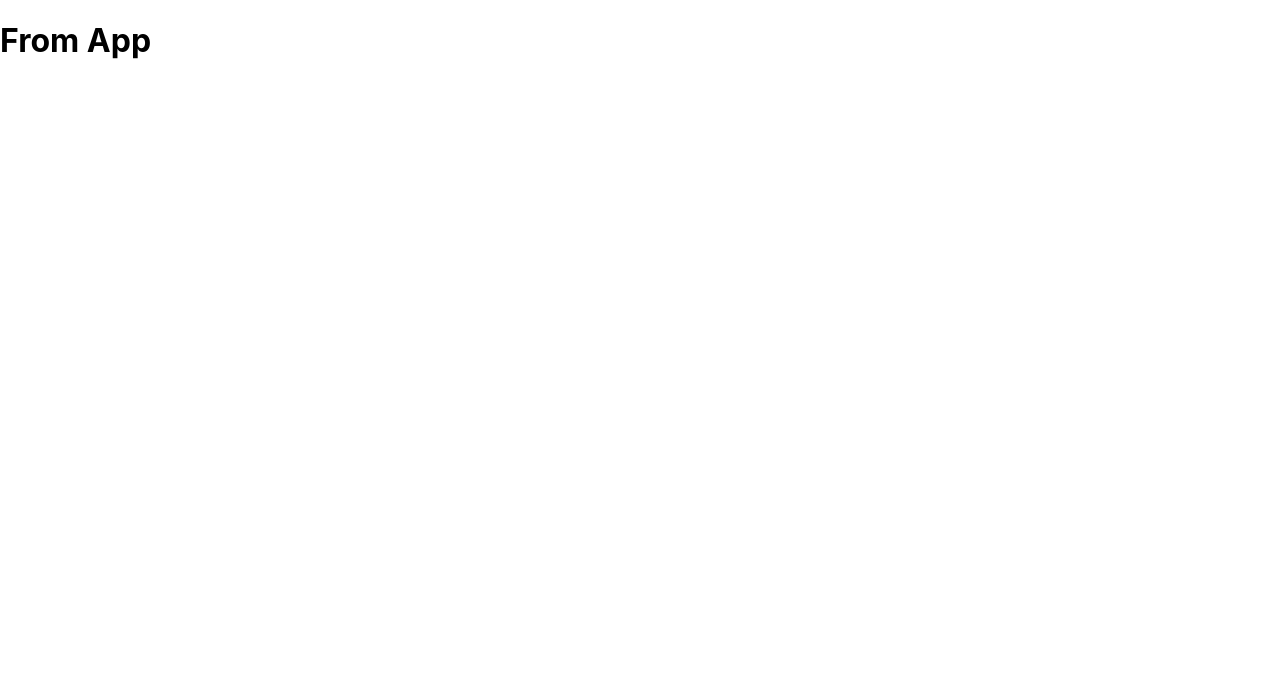
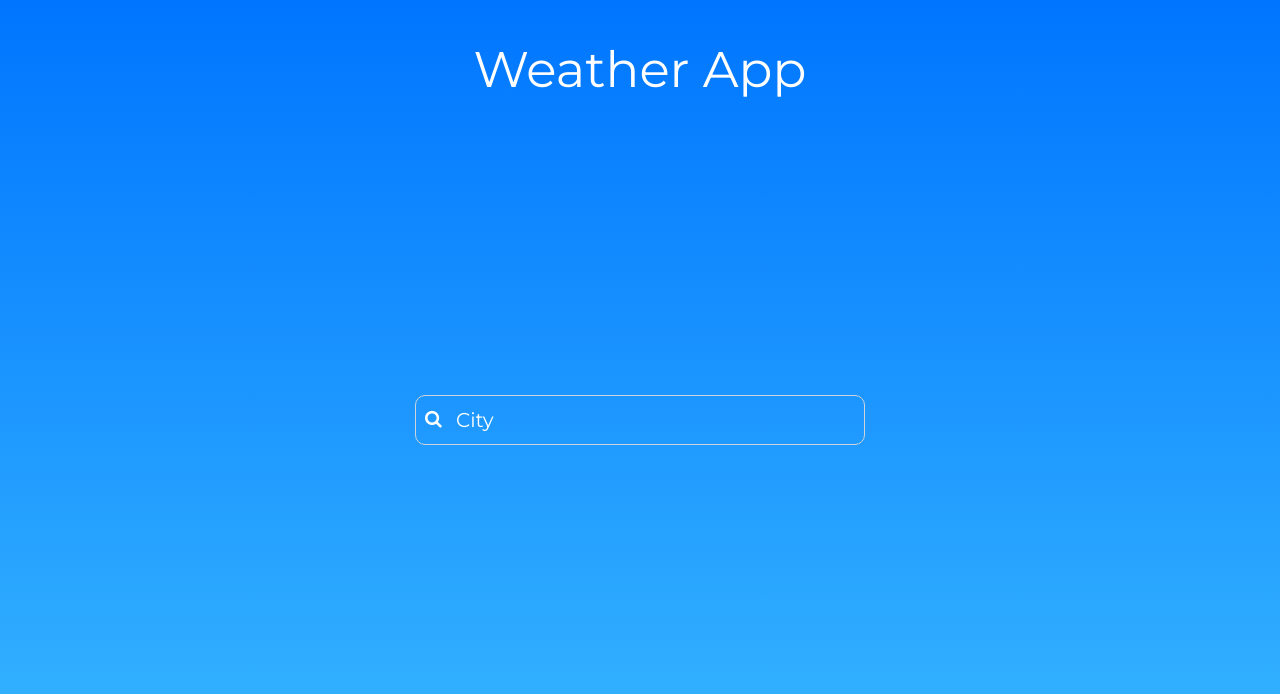
Before and after one commit to BauTancredi/-Weather-app-, a React (Create React App) app: page / in a window 1280 px wide. Shown: the top 694 px of the page. Built offline with nearby package versions, Linux system fonts and the light colour scheme.

Commit message:
h1 and form

```diff
--- a/public/index.html
+++ b/public/index.html
@@ -10,6 +10,21 @@
       content="Web site created using create-react-app"
     />
     <link rel="apple-touch-icon" href="%PUBLIC_URL%/logo192.png" />
+    <link
+      href="https://fonts.googleapis.com/css2?family=Montserrat&display=swap"
+      rel="stylesheet"
+    />
+    <link
+      rel="stylesheet"
+      href="https://stackpath.bootstrapcdn.com/bootstrap/4.5.2/css/bootstrap.min.css"
+      integrity="sha384-JcKb8q3iqJ61gNV9KGb8thSsNjpSL0n8PARn9HuZOnIxN0hoP+VmmDGMN5t9UJ0Z"
+      crossorigin="anonymous"
+    />
+    <link
+      rel="stylesheet"
+      href="https://stackpath.bootstrapcdn.com/font-awesome/4.7.0/css/font-awesome.min.css"
+      crossorigin="anonymous"
+    />
 
     <title>React App</title>
   </head>
--- a/src/App.js
+++ b/src/App.js
@@ -1,9 +1,14 @@
 import React from "react";
+
+import SearchBar from "./components/SearchBar";
 
 function App() {
   return (
-    <div className="App">
-      <h1>From App</h1>
+    <div>
+      <h1 className="text-center">Weather App</h1>
+      <div className="container">
+        <SearchBar />
+      </div>
     </div>
   );
 }
--- /dev/null
+++ b/src/components/SearchBar.js
@@ -0,0 +1,25 @@
+import React from "react";
+import SearchIcon from "../searchIcon.svg";
+
+const SearchBar = () => {
+  return (
+    <div className="d-flex justify-content-center form-container">
+      <form onSubmit="">
+        <div class="form-group">
+          <span class="fa fa-search form-control-feedback"></span>
+          <input
+            type="text"
+            id=""
+            // value=""
+            // onChange=""
+            className="form-input form-control fa fa-search"
+            placeholder="City"
+          />
+        </div>
+        {/* <img src={SearchIcon} alt="" /> */}
+      </form>
+    </div>
+  );
+};
+
+export default SearchBar;
--- a/src/index.css
+++ b/src/index.css
@@ -1,13 +1,70 @@
-body {
-  margin: 0;
-  font-family: -apple-system, BlinkMacSystemFont, 'Segoe UI', 'Roboto', 'Oxygen',
-    'Ubuntu', 'Cantarell', 'Fira Sans', 'Droid Sans', 'Helvetica Neue',
-    sans-serif;
-  -webkit-font-smoothing: antialiased;
-  -moz-osx-font-smoothing: grayscale;
+html {
+  font-size: 62.5%;
+  box-sizing: border-box;
 }
 
-code {
-  font-family: source-code-pro, Menlo, Monaco, Consolas, 'Courier New',
-    monospace;
+*,
+*:before,
+*:after {
+  box-sizing: inherit;
 }
+
+body {
+  font-size: 18px;
+  font-size: 1.8rem;
+  line-height: 1.5;
+  background: linear-gradient(#0075ff, #39b8ff);
+  background-repeat: no-repeat;
+  height: 100vh;
+  margin: 0;
+  font-family: "Montserrat", sans-serif;
+}
+
+h1 {
+  color: white;
+  font-size: 5rem;
+
+  padding-top: 4rem;
+}
+
+form {
+  position: relative;
+}
+
+.form-container {
+  align-items: center;
+  height: 80vh;
+}
+
+.form-input {
+  width: 35rem;
+  height: 5rem;
+  border-radius: 10px;
+  background-color: transparent;
+  font-size: 2rem;
+  color: white;
+  padding-left: 4rem;
+  font-family: "Montserrat", sans-serif;
+}
+
+.form-input::placeholder {
+  color: white;
+}
+
+.form-input:focus {
+  background-color: transparent;
+  color: white;
+}
+
+.form-control-feedback {
+  position: absolute;
+  color: #fff;
+  top: 1.5rem;
+  left: 1rem;
+}
+
+@media (min-width: 600px) {
+  .form-input {
+    width: 45rem;
+  }
+}
```
Also changed, not shown: src/searchIcon.svg (added).
